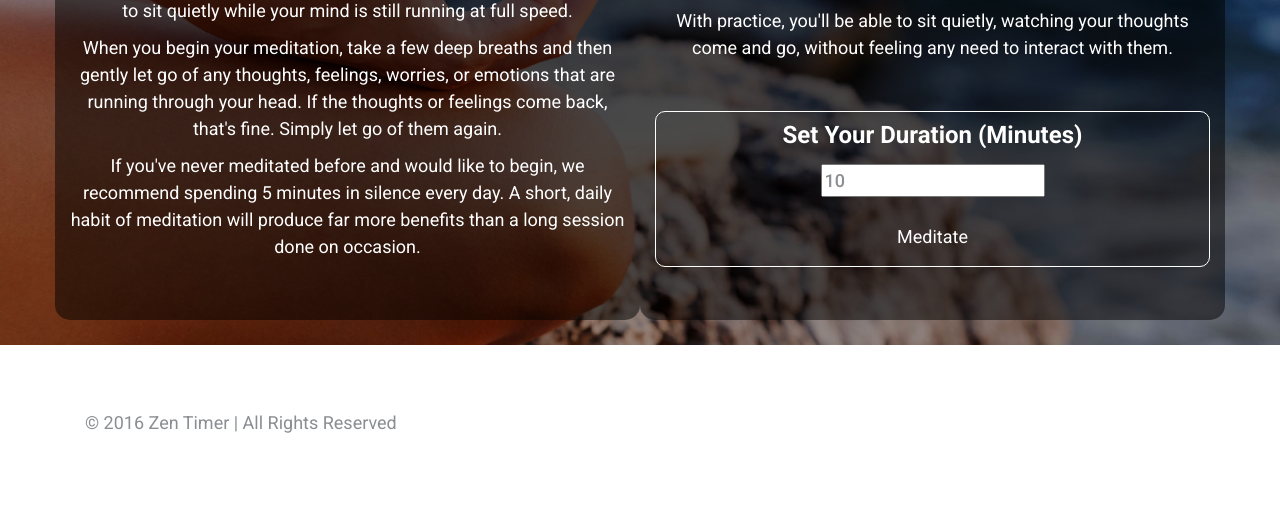
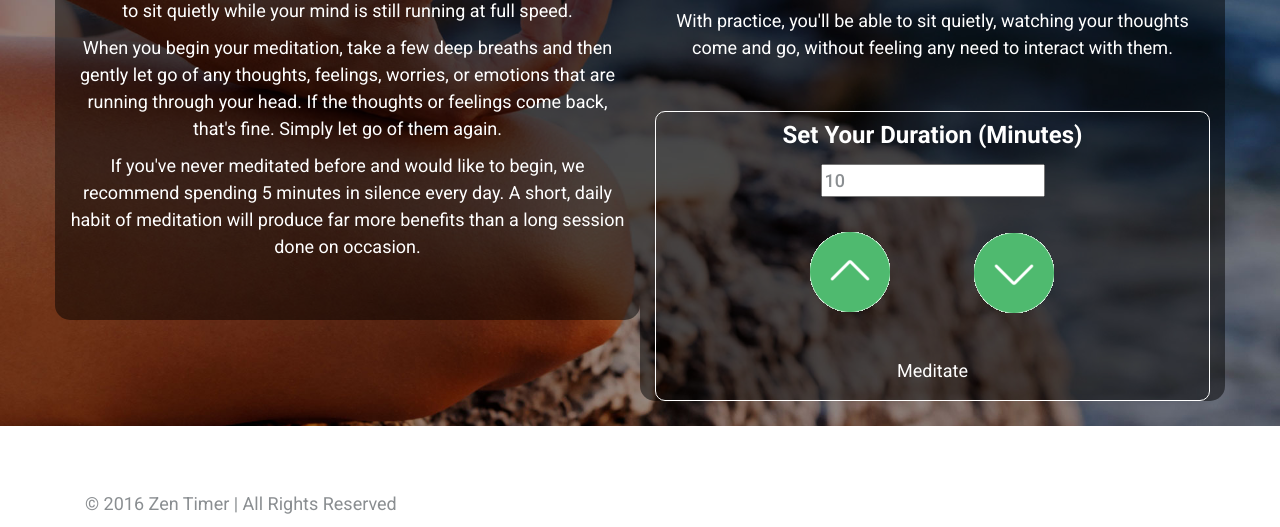
Before and after one commit to john-pickett/zentimer, a plain HTML site: page index.html in a window 1280 px wide. Shown: the part 2097-2624 px from the top of the page. Before the commit the page ends 2543 px from the top, so only its background shows below. Drawn offline with Linux system fonts and the light colour scheme.

Commit message:
Arrows
Add up/down arrows, center meditate button

```diff
--- a/css/zentimer.css
+++ b/css/zentimer.css
@@ -1163,3 +1163,8 @@ footer .social-footer li:hover a {
 	border: solid 1px white;
 	border-radius: 10px;
 }
+
+.meditate-button {
+	display: block;
+	margin: 0 auto;
+}
--- a/index.html
+++ b/index.html
@@ -145,7 +145,8 @@
 							<h4 class="white text-center"><label for="number">Set Your Duration (Minutes)</label></p>
 							<p><input type="number" id="lengthInput" value=10></p>
 						</div>
-						<button id="start" class="btn btn-primary" type="submit" data-toggle="modal" data-target="#modal1">Meditate</button>
+						<button type="button" class="btn"><img src="img/up.png"><button type="button" class="btn"><img src="img/down.png">
+						<button id="start" class="btn btn-primary meditate-button" type="submit" data-toggle="modal" data-target="#modal1">Meditate</button>
 						</form>
 						</div>
 						</div>
```
Also changed, not shown: img/down.png (added), img/up.png (added).
